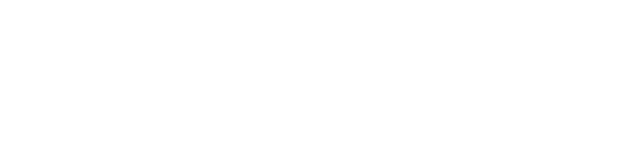
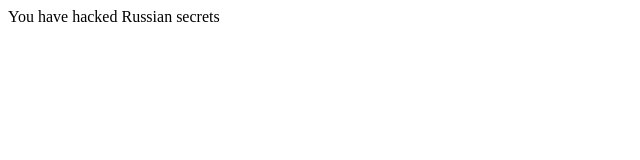
Before and after one commit to Pablo007gvhjvghj/Megalodong, a plain HTML site: page index.html in a window 1280 px wide. Shown: the whole page, without its empty margins (0-640 px from the left). Drawn offline with Linux system fonts and the light colour scheme.

Commit message:
Update index.html

```diff
--- a/index.html
+++ b/index.html
@@ -3,5 +3,5 @@
 <head>
   <title>Did it</title>
 </head>
-<body></body>
+<body> You have hacked Russian secrets</body>
 </html>
```
